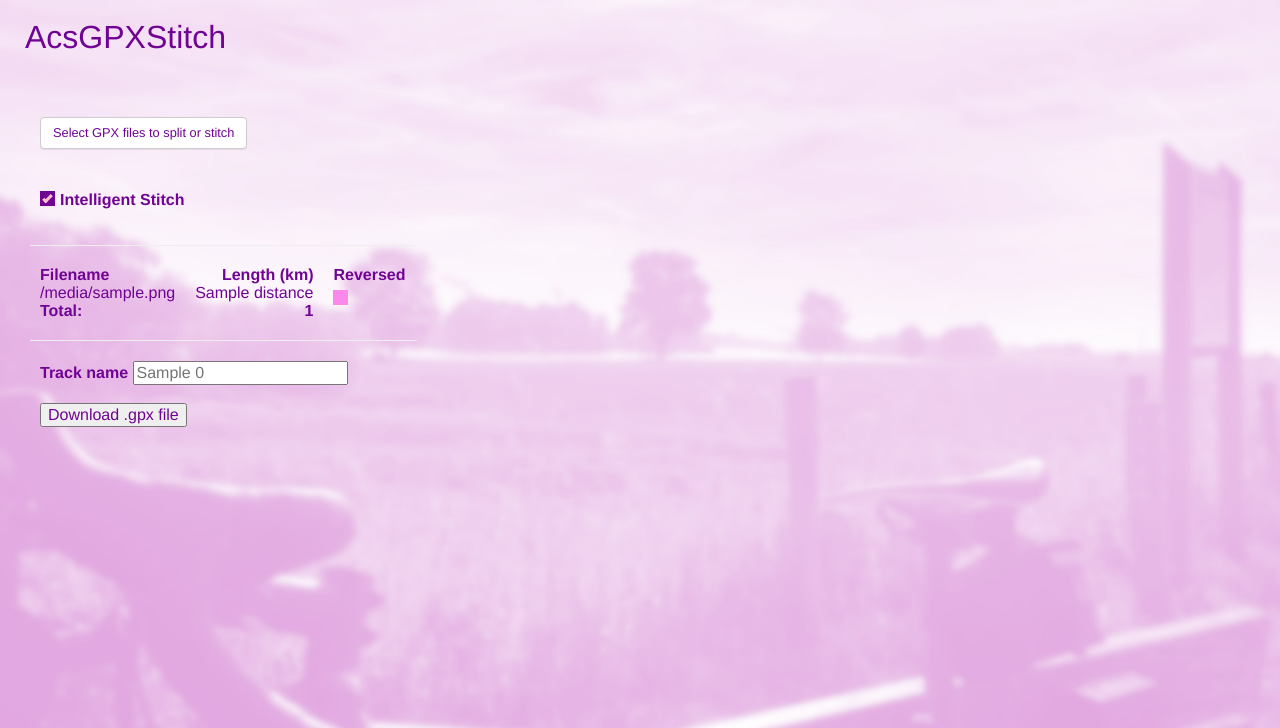
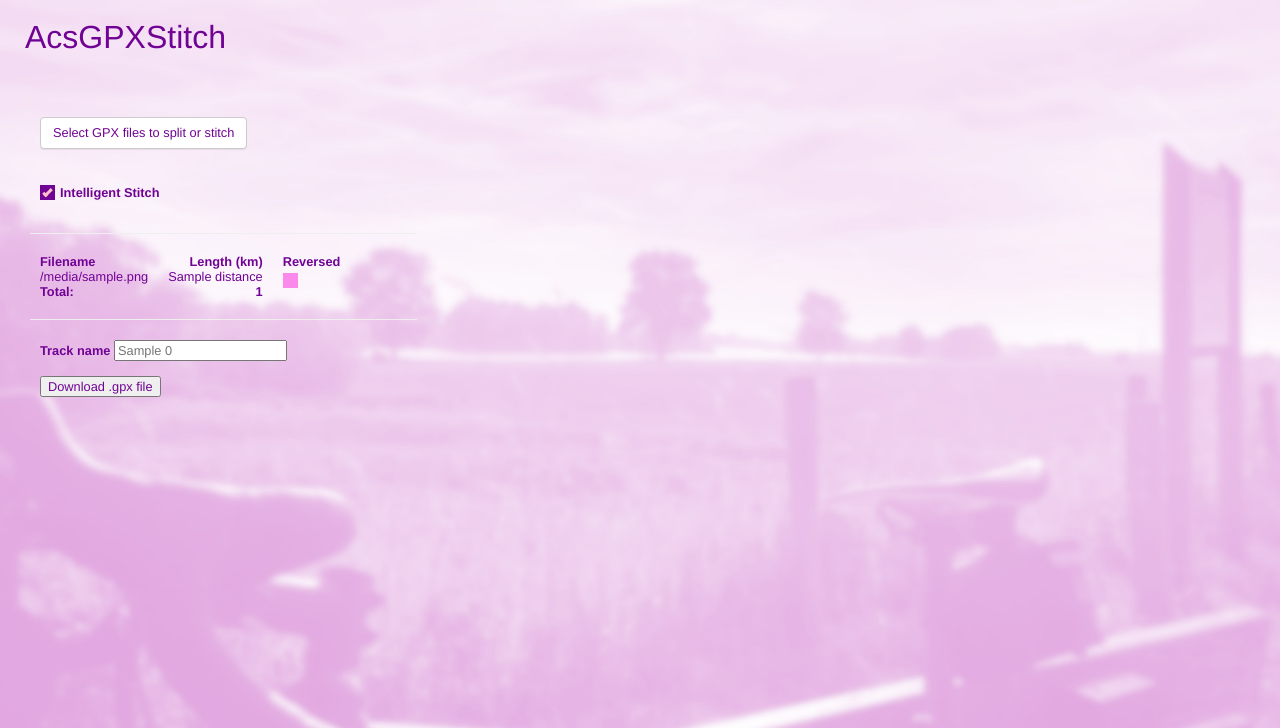
Before and after one commit to AadSchippers/acsgpxstitch, a Django app: template acsgpxstitch_app/templates/acsgpxstitch_app/track_list.html in a window 1280 px wide. Shown: the top 728 px of the page. Run offline with Django 3.2, Linux system fonts and the light colour scheme; the template is opened without the code that fills it: most values are stand-ins (such as "Sample title", 1, 10 or a date in 2020); some libraries are stand-ins or nearby versions.

Commit message:
repaired what was broken

```diff
--- a/acsgpxstitch_app/templates/acsgpxstitch_app/track_list.html
+++ b/acsgpxstitch_app/templates/acsgpxstitch_app/track_list.html
@@ -11,7 +11,7 @@
     <div class="container">
         <div class="row">
             <div class="col-4">
-                <table style="width:100%">
+                <table style="width:100%" class="scalefont">
                     <tr>
                         <td>
                             <form method="post" class="md-form" id="uploadform" enctype="multipart/form-data">
@@ -46,7 +46,7 @@
                 </table>
                 <hr>
                 {% if tracks.0.filename %}
-                    <table id="click-table" style="overflow-x:auto;" class="table-hover">
+                    <table id="click-table" style="overflow-x:auto;" class="table-hover scalefont">
                         <thead>
                             <th>Filename</th>
                             <th style="text-align:right;">Length (km)</th>
@@ -87,7 +87,7 @@
                     </table>
                     <hr>
                     {% if not tracks.1.filename %}
-                        <table>
+                        <table class="scalefont">
                             <form method="post" class="md-form" id="splitform" enctype="multipart/form-data">
                             {% csrf_token %}
                                 <input type="hidden" name="tracks" value="{{ tracks }}">
@@ -146,7 +146,7 @@
                     {% endif %}
                 {% endif %}
                 {% if tracks.1.filename %}
-                        <table>
+                        <table class="scalefont">
                             <form method="post" enctype="multipart/form-data">
                                 {% csrf_token %}
                                 <input type="hidden" name="tracks" value="{{ tracks }}">
```
